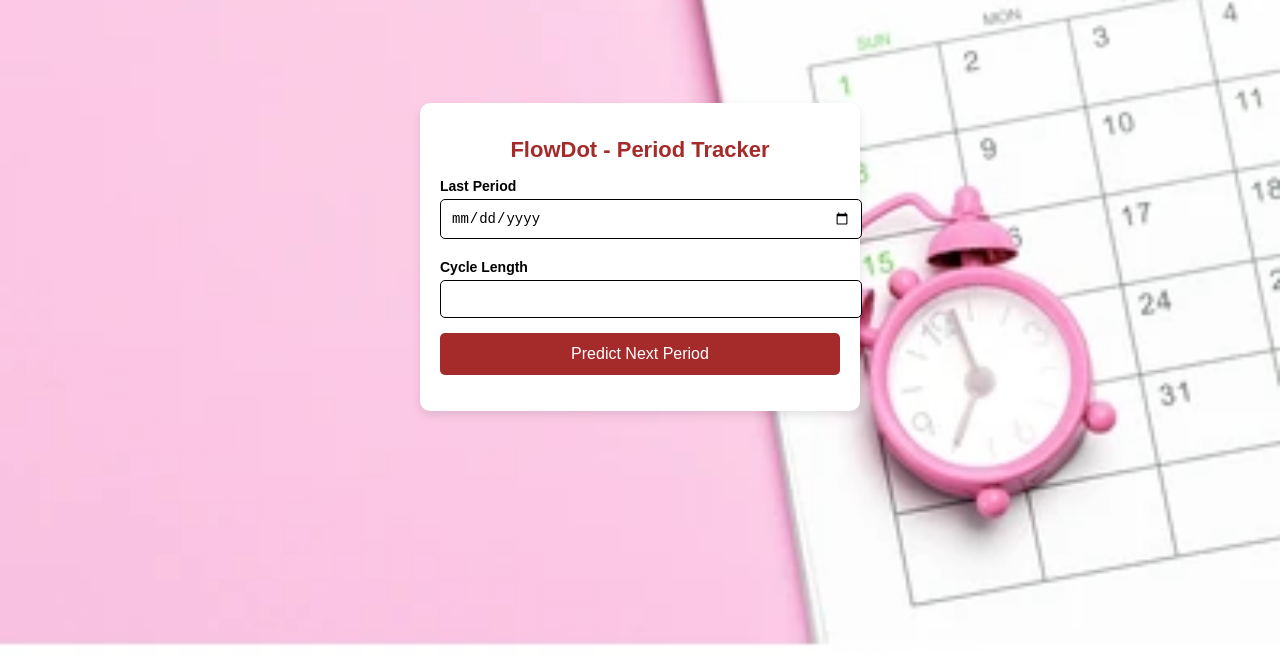
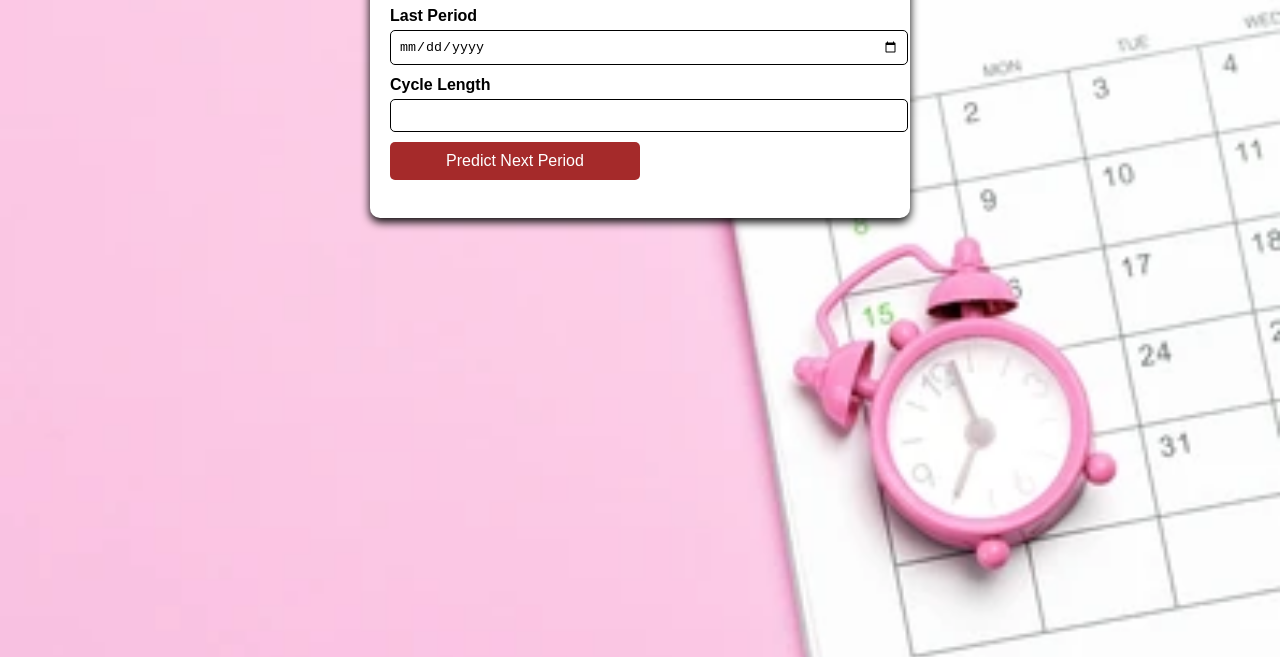
Before and after one commit to Ifhy1/FLOWDOT, a plain HTML site: page index.html in a window 1280 px wide. Shown: the part 143-800 px from the top of the page. Drawn offline with Linux system fonts and the light colour scheme.

Commit message:
updated style.css

```diff
--- a/style.css
+++ b/style.css
@@ -1,63 +1,52 @@
-html, body {
-  height: 100%; /* Ensures full height */
-  margin: 0;
-  padding: 0;
-}
-
 body {
   background-image: url(period.webp);
+  font-family: Arial, Helvetica, sans-serif;
   background-size: cover;
-  background-position: center;
-  background-repeat: no-repeat; /* Prevents duplication */
+  min-height: 100px;
   display: flex;
-  align-items: center;
   justify-content: center;
-  font-family: Arial, Helvetica, sans-serif;
-  min-height: 100vh; /* Ensures full screen height */
+  margin: 0;
 }
 
 .container {
   background: white;
   width: 90%;
-  max-width: 400px;
+  max-width: 500px;
+  margin: 50px auto;
   padding: 20px;
   border-radius: 10px;
-  box-shadow: 0 4px 10px rgba(0, 0, 0, 0.1);
-  text-align: center;
+  box-shadow: 0 4px 10px;
+
 }
 
 h1 {
-  color: brown;
-  font-size: 22px;
-  margin-bottom: 15px;
+  color:brown;
 }
 
 label {
   display: block;
-  margin: 5px 0;
+  margin: 1px 0 5px;
   font-weight: bold;
-  font-size: 14px;
-  text-align: left;
 }
 
 input {
   width: 100%;
-  padding: 10px;
-  margin-bottom: 15px;
+  padding: 8px;
+  margin-bottom: 10px;
   border: 1px solid black;
   border-radius: 5px;
-  font-size: 14px;
 }
 
 button {
    background: brown;
    color: white;
-  padding: 12px;
+   padding: 10px;
    border: none;
-  width: 100%;
+   width: 50%;
    border-radius: 5px;
    cursor: pointer;
    font-size: 16px;
+
 }
 
 button:hover {
@@ -65,9 +54,8 @@ button:hover {
 }
 
 #result {
-  font-size: 16px;
+  font-size: 18px;
   font-weight: bold;
   margin-top: 15px;
   color: black;
-  text-align: center;
 }
```
Lines whose indentation alone changed are shown as unchanged.
